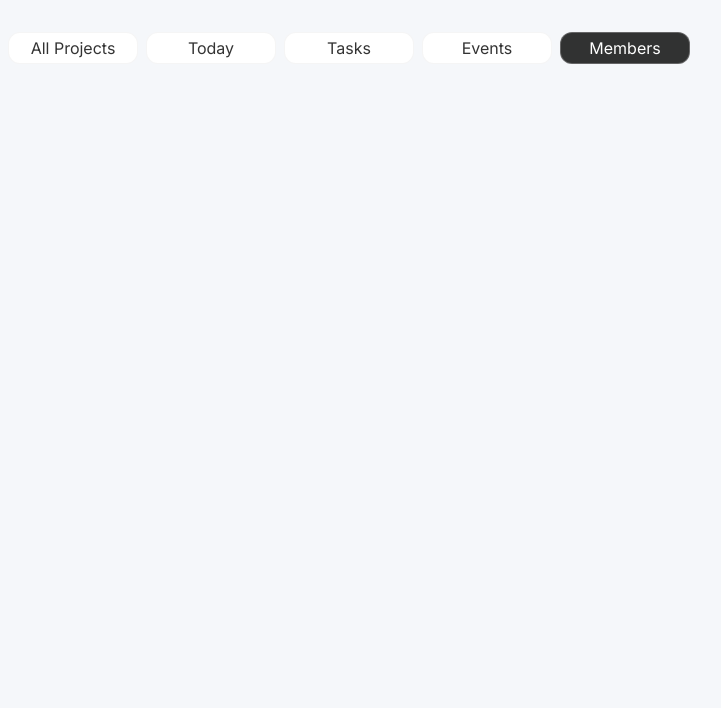
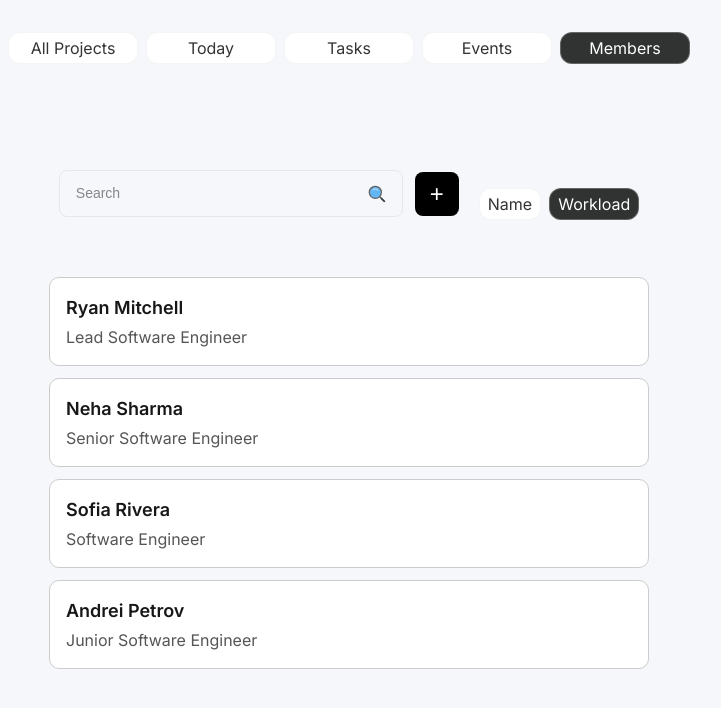
Before and after one commit to 17nbist/COB290-2025-Team-5, a Next.js app: page /project in a window 1280 px wide. Both pictures are taken after a click on the element "Members". Shown: the top 708 px of the page, without its empty margins (291-1012 px from the left). Built offline with nearby package versions, Linux system fonts and the light colour scheme.

Commit message:
[ra] displaying the members from the task-view to projects - so are the same

```diff
--- /dev/null
+++ b/src/app/project/members/MembersPage.js
@@ -0,0 +1,6 @@
+"use client";
+import TaskViewMembers from "../../task-view/TaskViewMembers";
+
+export default function MembersPage() {
+  return <TaskViewMembers />;
+}
--- a/src/app/project/page.js
+++ b/src/app/project/page.js
@@ -5,6 +5,7 @@ import NavBar from "@/components/NavBar";
 import TodayPage from "./today/TodayPage";
 import TasksPage from "./tasks/TasksPage";
 import EventsPage from "./events/EventsPage";
+import MembersPage from "./members/MembersPage";
 
 
 export default function ProjectPage() {
@@ -66,6 +67,11 @@ export default function ProjectPage() {
 				{activeTab == "Today" && <TodayPage tasks={tasks} events={events}/>}
 				{activeTab == "Tasks" && <TasksPage tasks={tasks} setTasks={setTasks}/>}
 				{activeTab == "Events" && <EventsPage events={events} setTasks={setTasks}/>}
+				{activeTab === "Members" && (
+					<div style={{ width: "100%", display: "flex", justifyContent: "center" }}>
+						<MembersPage />
+					</div>
+				)}
 
 			</main>
 		</div>
```
